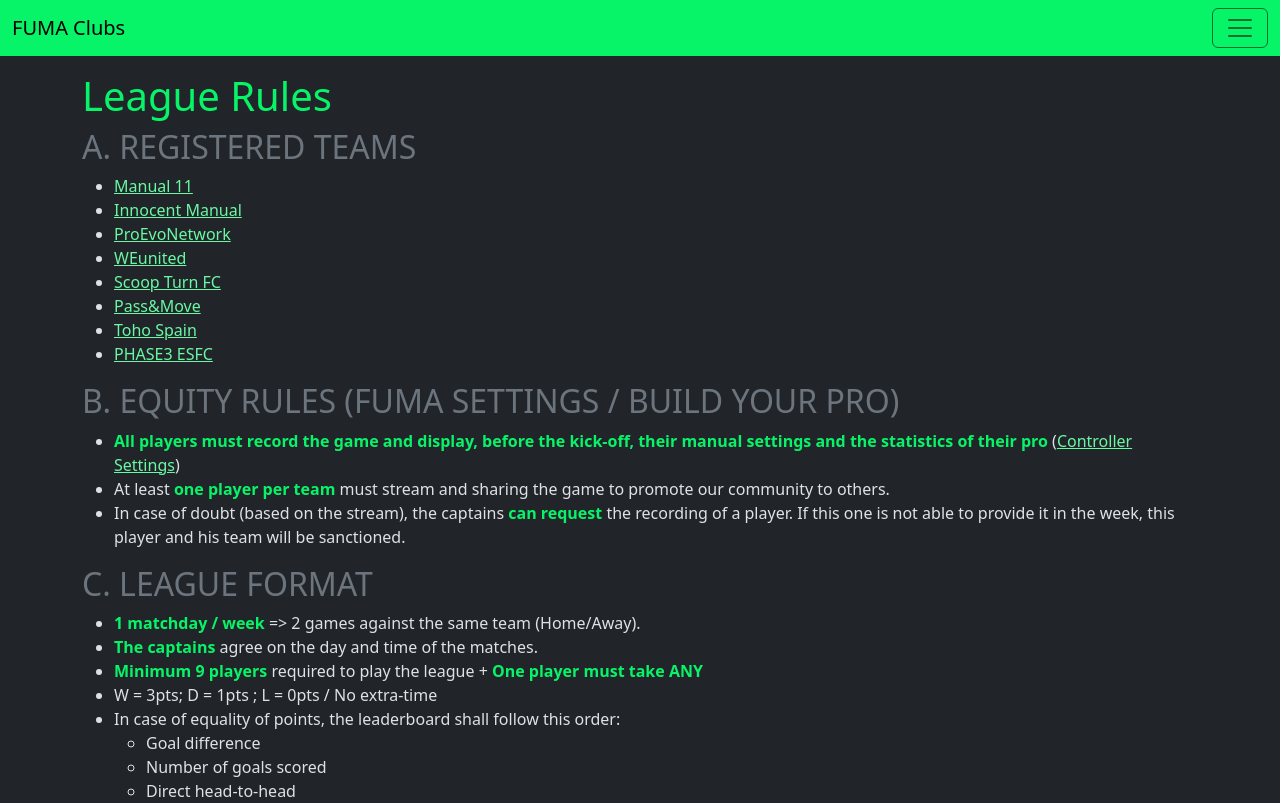
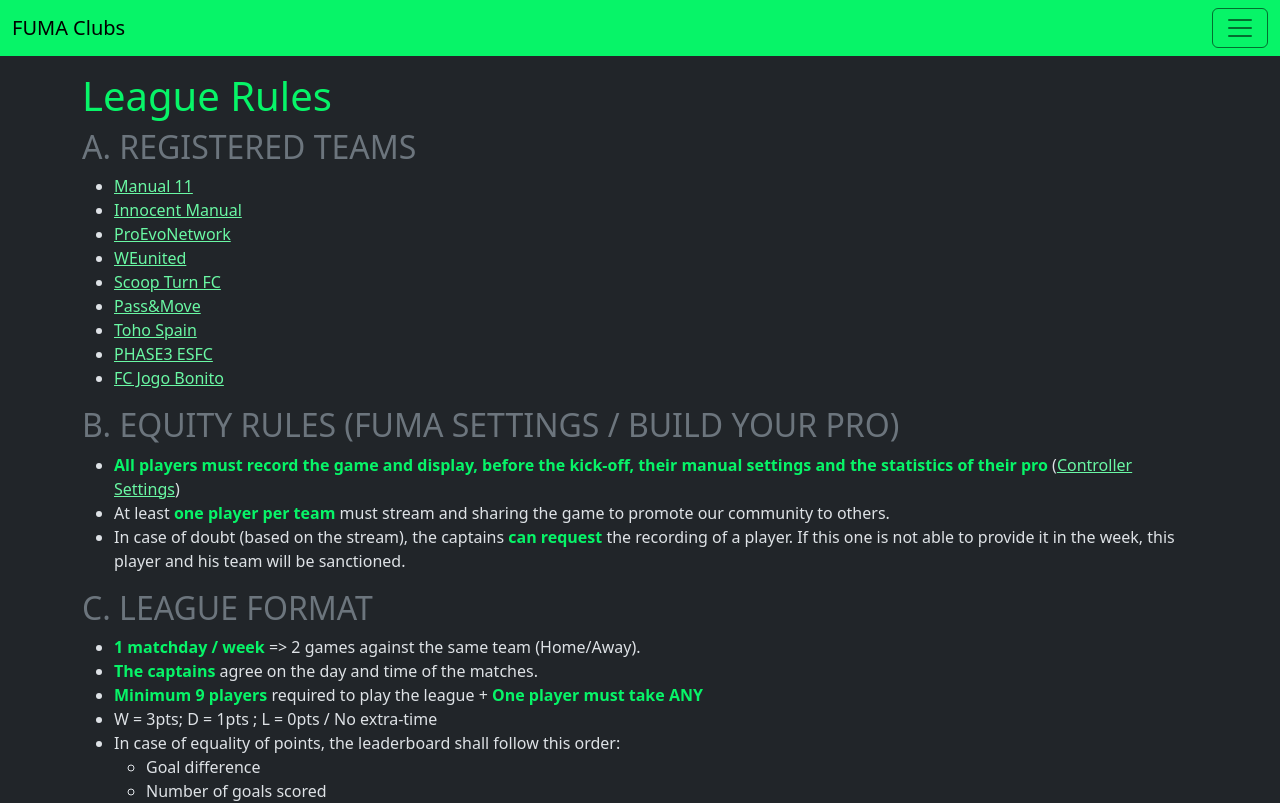
Before and after one commit to garrytrinder/fuma-clubs, a Next.js app: page /league-rules in a window 1280 px wide. Shown: the top 803 px of the page. Built offline with nearby package versions, Linux system fonts and the light colour scheme.

Commit message:
Add FC Jogo Bonito to league rules page

```diff
--- a/app/league-rules/page.tsx
+++ b/app/league-rules/page.tsx
@@ -13,6 +13,7 @@
       <li><Link href="/teams/passandmoveea">Pass&Move</Link></li>
       <li><Link href="/teams/toho-spain">Toho Spain</Link></li>
       <li><Link href="/teams/phase3-esfc">PHASE3 ESFC</Link></li>
+      <li><Link href="teams/fc-jogo-bonito">FC Jogo Bonito</Link></li>
     </ul>
     <h2 className="text-secondary">B. EQUITY RULES (FUMA SETTINGS / BUILD YOUR PRO)</h2>
     <ul>
```
